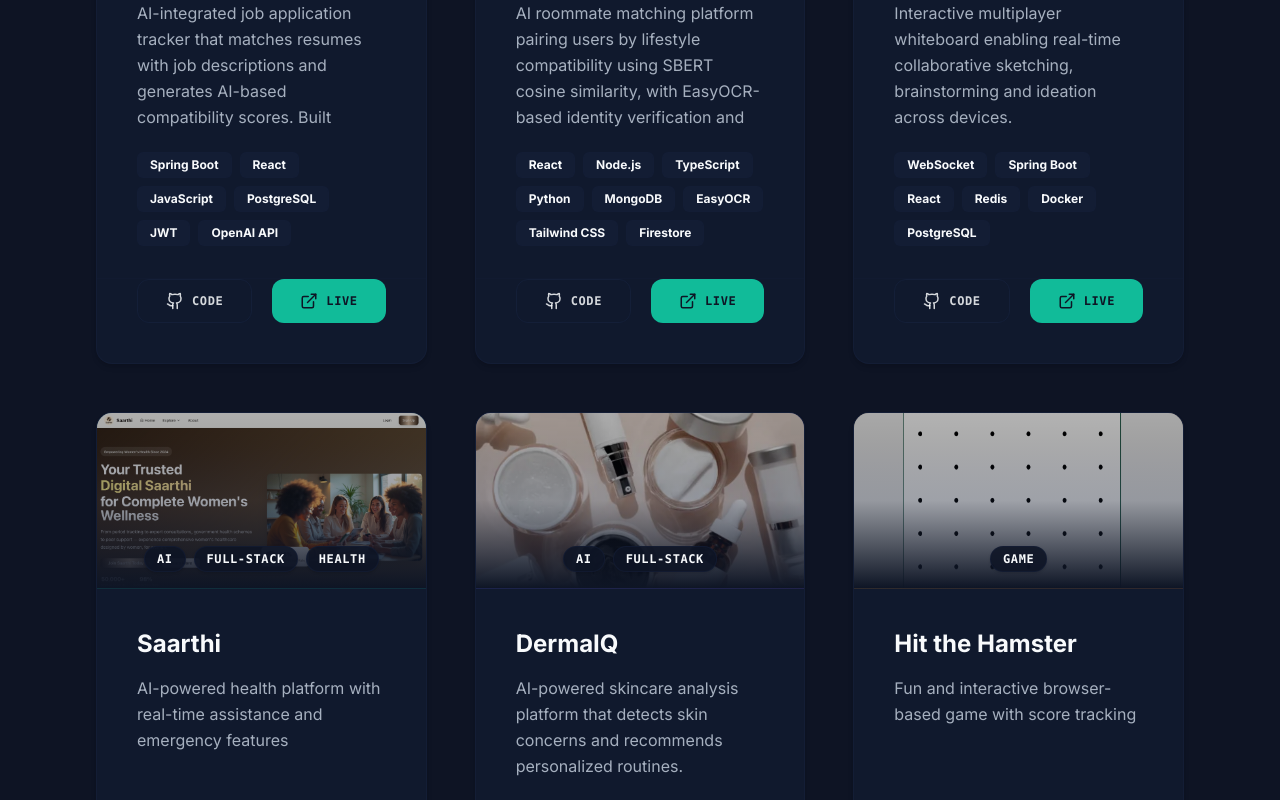
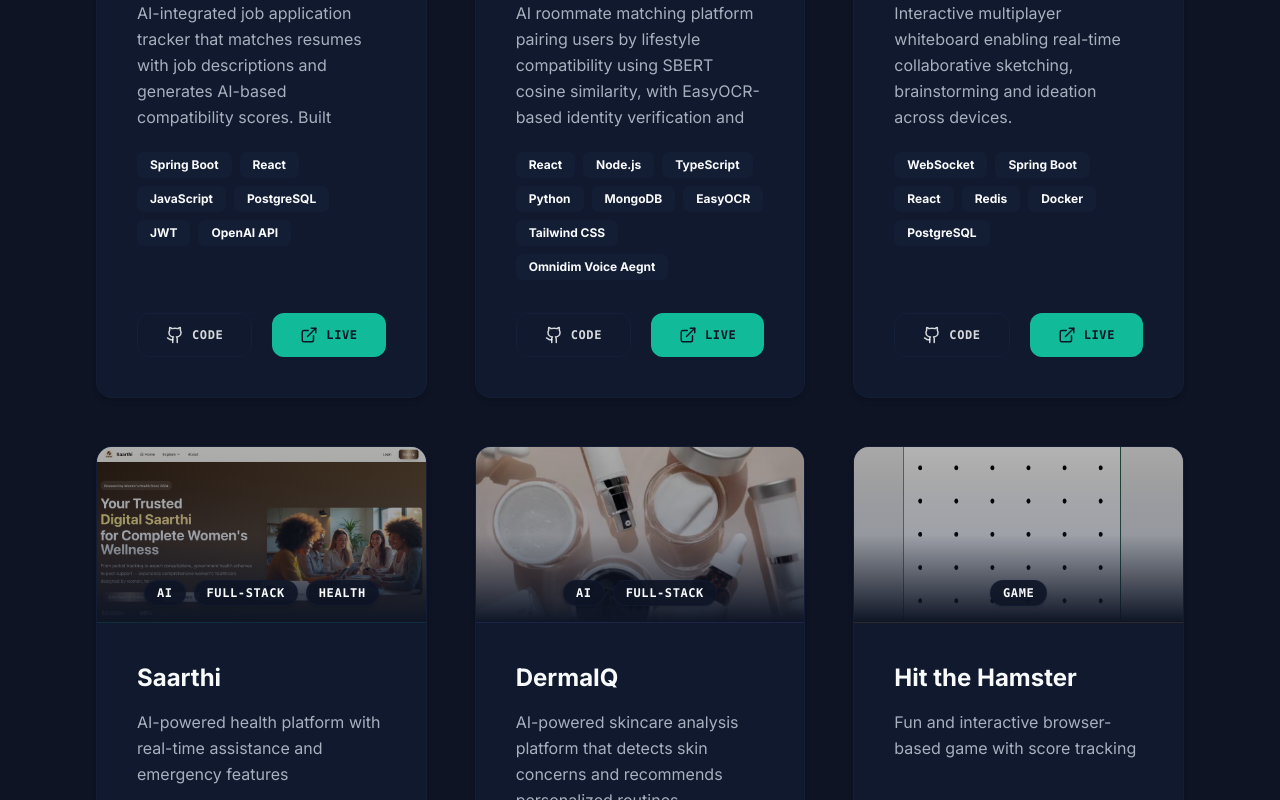
Before and after one commit to suhanigupta23/Portfolio, a React (Vite) app: page / in a window 1280 px wide. Shown: the part 4596-5396 px from the top of the page. Built offline with nearby package versions, Linux system fonts and the light colour scheme.

Commit message:
Update portfolioData.js

```diff
--- a/src/data/portfolioData.js
+++ b/src/data/portfolioData.js
@@ -172,11 +172,11 @@ export const portfolioData = {
     },
     {
       title: "InTune",
-      description: "AI roommate matching platform pairing users by lifestyle compatibility using SBERT cosine similarity, with EasyOCR-based identity verification and real-time match state via Firestore.",
-      tech: ["React", "Node.js", "TypeScript", "Python", "MongoDB", "EasyOCR", "Tailwind CSS", "Firestore"],
+      description: "AI roommate matching platform pairing users by lifestyle compatibility using SBERT cosine similarity, with EasyOCR-based identity verification and real-time match state.",
+      tech: ["React", "Node.js", "TypeScript", "Python", "MongoDB", "EasyOCR", "Tailwind CSS", "Omnidim Voice Aegnt"],
       tags: ["AI", "Hackathon Project"],
       github: "https://github.com/suhanigupta23/Intune",
-      demo: "https://team-naruto.vercel.app/",
+      demo: "https://in-tune-phi.vercel.app/",
       image: "/projects/intune.png"
     },
     {
```
